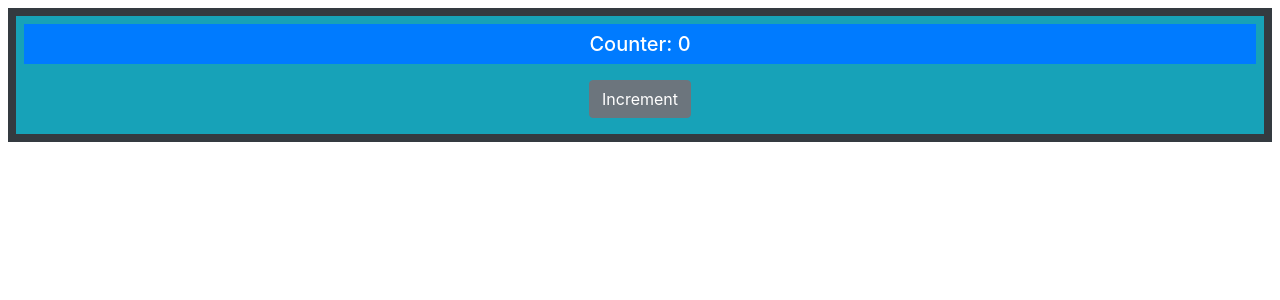
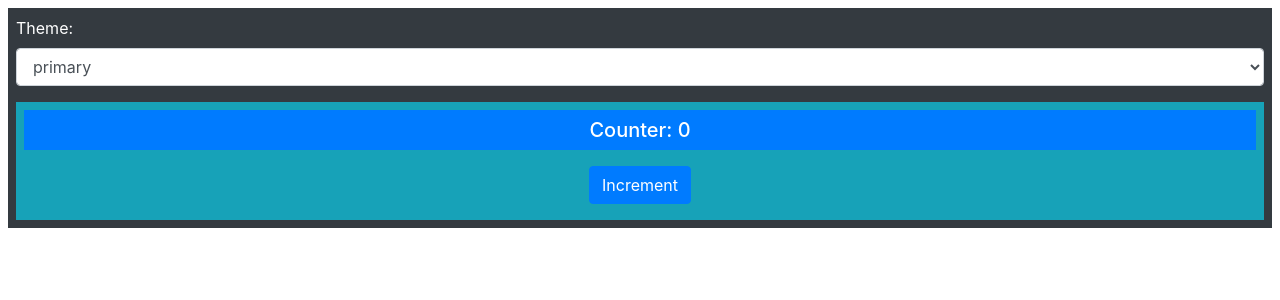
Before and after one commit to davidtrussler/pro-react-16_14_composing-applications, a React (Create React App) app: page / in a window 1280 px wide. Shown: the top 300 px of the page. Built offline with nearby package versions, Linux system fonts and the light colour scheme.

Commit message:
Demonstrates container children methods

```diff
--- a/src/ThemeSelector.js
+++ b/src/ThemeSelector.js
@@ -1,11 +1,47 @@
 import React, {Component} from 'react';
 
 export class ThemeSelector extends Component {
+	constructor(props) {
+		super(props);
+
+		this.state = {
+			theme: 'primary'
+		}
+
+		this.themes = ['primary', 'secondary', 'success', 'warning', 'dark'];
+	}
+
+	setTheme = (e) => {
+		this.setState({theme: e.target.value});
+	}
+
 	render() {
+		let modChildren = React.Children.map(this.props.children, (
+			c => React.cloneElement(c, {theme: this.state.theme})
+		));
+
 		return(
 			<div className="bg-dark p-2">
+				<div className="form-group text-left">
+					<label className="text-white">Theme: </label>
+					<select
+						className="form-control"
+						value={this.state.theme}
+						onChange={this.setTheme}
+					>
+						{this.themes.map(
+							theme => <option
+								key={theme}
+								value={theme}
+							>
+								{theme}
+							</option>
+						)}
+					</select>
+				</div>
+
 				<div className="bg-info p-2">
-					{this.props.children}
+					{modChildren}
 				</div>
 			</div>
 		)
```
